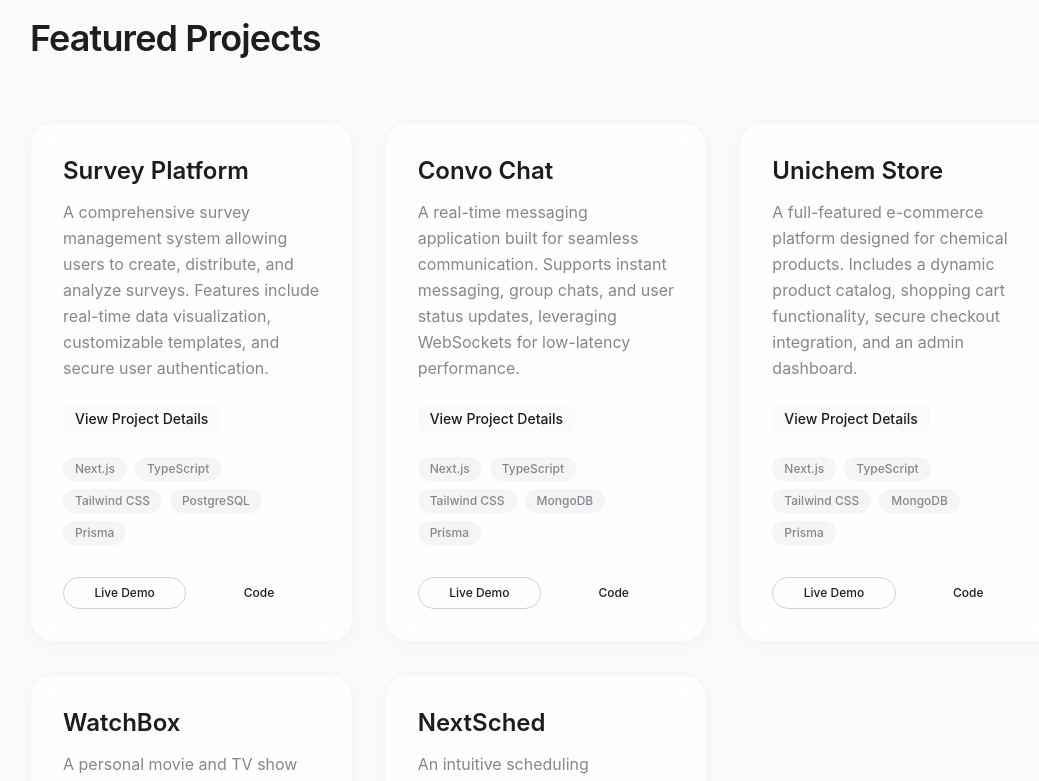
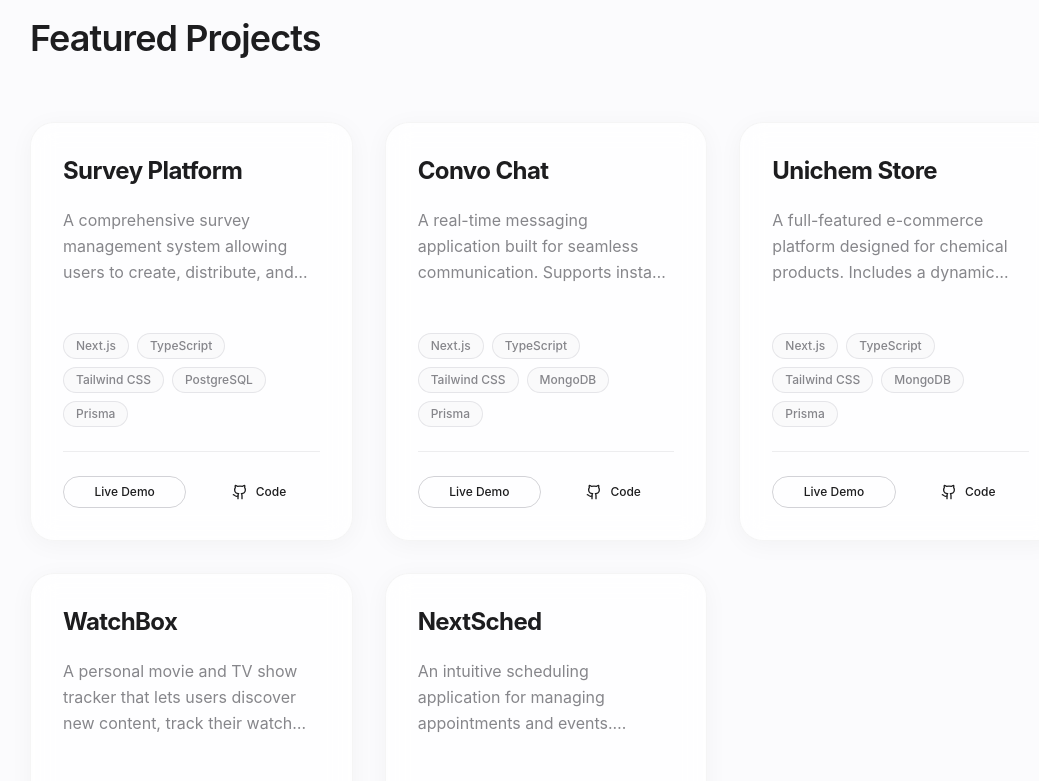
Before and after one commit to vn-aj-vngrd/portfolio-2.0, a Next.js app: page / in a window 1280 px wide. Shown: the part 2600-3381 px from the top of the page, without its empty margins (94-1133 px from the left). Built offline with nearby package versions, Linux system fonts and the light colour scheme.

Commit message:
feat: Redesign project cards with enhanced hover effects, new icons, and updated button styles.

```diff
--- a/src/components/sections/Projects.tsx
+++ b/src/components/sections/Projects.tsx
@@ -3,6 +3,7 @@
 import React from "react";
 import { Section } from "../ui/Section";
 import { Button } from "../ui/Button";
+import { ArrowUpRight, ExternalLink, Github } from "lucide-react";
 
 import portfolioData from "@/data/portfolio-data.json";
 
@@ -39,52 +40,78 @@ export const Projects = () => {
             whileInView={{ opacity: 1, y: 0 }}
             viewport={{ once: true }}
             transition={{ duration: 0.5, delay: index * 0.1 }}
-            className="glass-card rounded-3xl p-8 flex flex-col h-full hover:scale-[1.02] transition-transform duration-300"
+            className="group relative glass-card rounded-3xl overflow-hidden flex flex-col h-full hover:shadow-2xl hover:shadow-accent/5 transition-all duration-500 border border-border/50"
           >
+            {/* Subtle Glow Effect */}
+            <div className="absolute -inset-1 bg-gradient-to-r from-accent/20 to-purple-500/20 rounded-3xl blur-xl opacity-0 group-hover:opacity-30 transition-opacity duration-500 -z-10" />
+
+            <div className="p-8 flex flex-col h-full">
               <div className="mb-6">
-              <h3 className="text-2xl font-semibold mb-3 group-hover:text-accent transition-colors">
+                <div className="flex justify-between items-start mb-4">
+                  <h3 className="text-2xl font-bold tracking-tight group-hover:text-accent transition-colors duration-300">
                     {project.title}
                   </h3>
-              <p className="text-base text-muted-foreground leading-relaxed">
+                  <a
+                    href={project.links.demo}
+                    target="_blank"
+                    rel="noopener noreferrer"
+                    className="p-2 bg-accent/5 rounded-full text-accent opacity-0 group-hover:opacity-100 transition-all duration-300 transform translate-x-2 group-hover:translate-x-0 hover:bg-accent/10 cursor-pointer"
+                    aria-label="View Project"
+                  >
+                    <ArrowUpRight size={20} />
+                  </a>
+                </div>
+
+                <p className="text-base text-muted-foreground leading-relaxed mb-6 line-clamp-3">
                   {project.description}
                 </p>
               </div>
 
-            <div className="mt-auto">
-              <p className="text-sm font-medium text-foreground mb-6 bg-muted/50 inline-block px-3 py-1 rounded-lg">
-                {project.metrics}
-              </p>
-
-              <div className="flex flex-wrap gap-2 mb-8">
+              <div className="mt-auto space-y-6">
+                <div className="flex flex-wrap gap-2">
                   {project.tags.map((tag) => (
                     <span
                       key={tag}
-                    className="px-3 py-1 bg-muted text-xs font-medium rounded-full text-muted-foreground"
+                      className="px-3 py-1 bg-muted/50 border border-border/50 text-xs font-medium rounded-full text-muted-foreground"
                     >
                       {tag}
                     </span>
                   ))}
                 </div>
 
-              <div className="flex gap-3">
-                <Button variant="outline" size="sm" asChild className="flex-1">
+                <div className="flex gap-3 pt-6 border-t border-border/40">
+                  <Button
+                    variant="outline"
+                    size="sm"
+                    asChild
+                    className="flex-1 group/btn hover:border-accent/30 hover:bg-accent/5"
+                  >
                     <a
                       href={project.links.demo}
                       target="_blank"
                       rel="noopener noreferrer"
+                      className="flex items-center justify-center gap-2"
                     >
                       Live Demo
                     </a>
                   </Button>
-                <Button variant="ghost" size="sm" asChild className="flex-1">
+                  <Button
+                    variant="ghost"
+                    size="sm"
+                    asChild
+                    className="flex-1 hover:text-accent"
+                  >
                     <a
                       href={project.links.repo}
                       target="_blank"
                       rel="noopener noreferrer"
+                      className="flex items-center justify-center gap-2"
                     >
+                      <Github size={16} />
                       Code
                     </a>
                   </Button>
+                </div>
               </div>
             </div>
           </motion.div>
```
Lines whose indentation alone changed are shown as unchanged.
